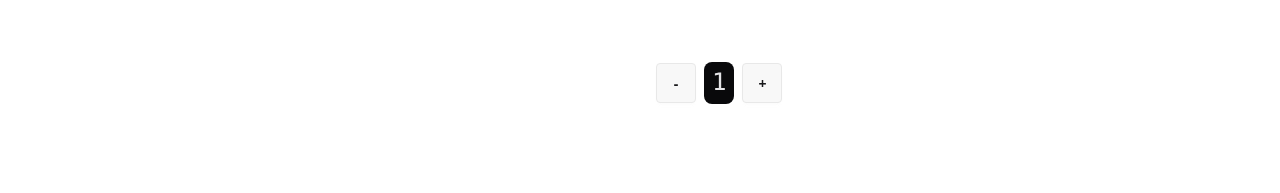
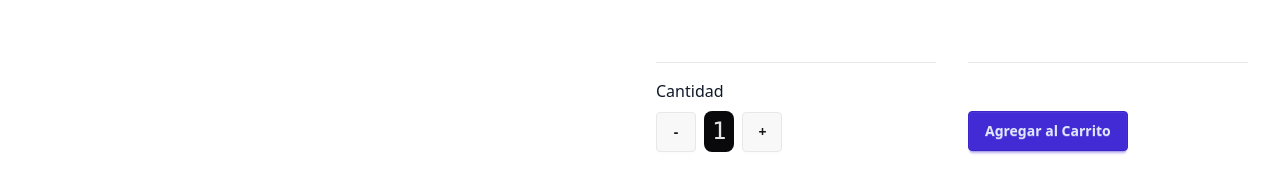
Before and after one commit to castiglioneRenzo/ECommerce_react, a React (Vite) app: page /item/1 in a window 1280 px wide. Shown: the part 419-612 px from the top of the page. Built offline with nearby package versions, Linux system fonts and the light colour scheme; no server answers.

Commit message:
Boton agregar al carrito

```diff
--- a/src/components/ItemDetail.jsx
+++ b/src/components/ItemDetail.jsx
@@ -1,6 +1,7 @@
 import RatingStars from "./RatingStars";
 import RatingHalfStars from "./RatingHalfStars";
 import ItemCount from "./ItemCount";
+import { Button } from "@headlessui/react";
 
 function capitalizeFirstLetter(text) {
   if (!text) return '';
@@ -47,8 +48,21 @@ function ItemDetail( { item }) {
               </div>
 
           </dl>
+          {/* ItemCount */}
           <dl className="mt-16 grid grid-cols-1 gap-x-6 gap-y-10 sm:grid-cols-2 sm:gap-y-16 lg:gap-x-8">
-            <ItemCount />
+            <div key="Cantidad" className="border-t border-gray-200 pt-4">
+              <dt className="font-medium text-gray-900">Cantidad</dt>
+                <dd className="mt-2 text-sm text-gray-500">
+                  <ItemCount />
+                </dd>
+            </div>
+          {/* Boton Agregar al Carrito ( POR AHORA SIN FUNCIONALIDAD ) */}
+            <div key="Comprar" className="border-t border-gray-200 pt-4">
+              <dt className="font-medium text-gray-900 invisible">.</dt>
+                <dd className="mt-2 text-sm text-gray-500">
+                  <button className="btn btn-primary">Agregar al Carrito</button>
+                </dd>
+            </div>
           </dl>
         </div>
 
```
